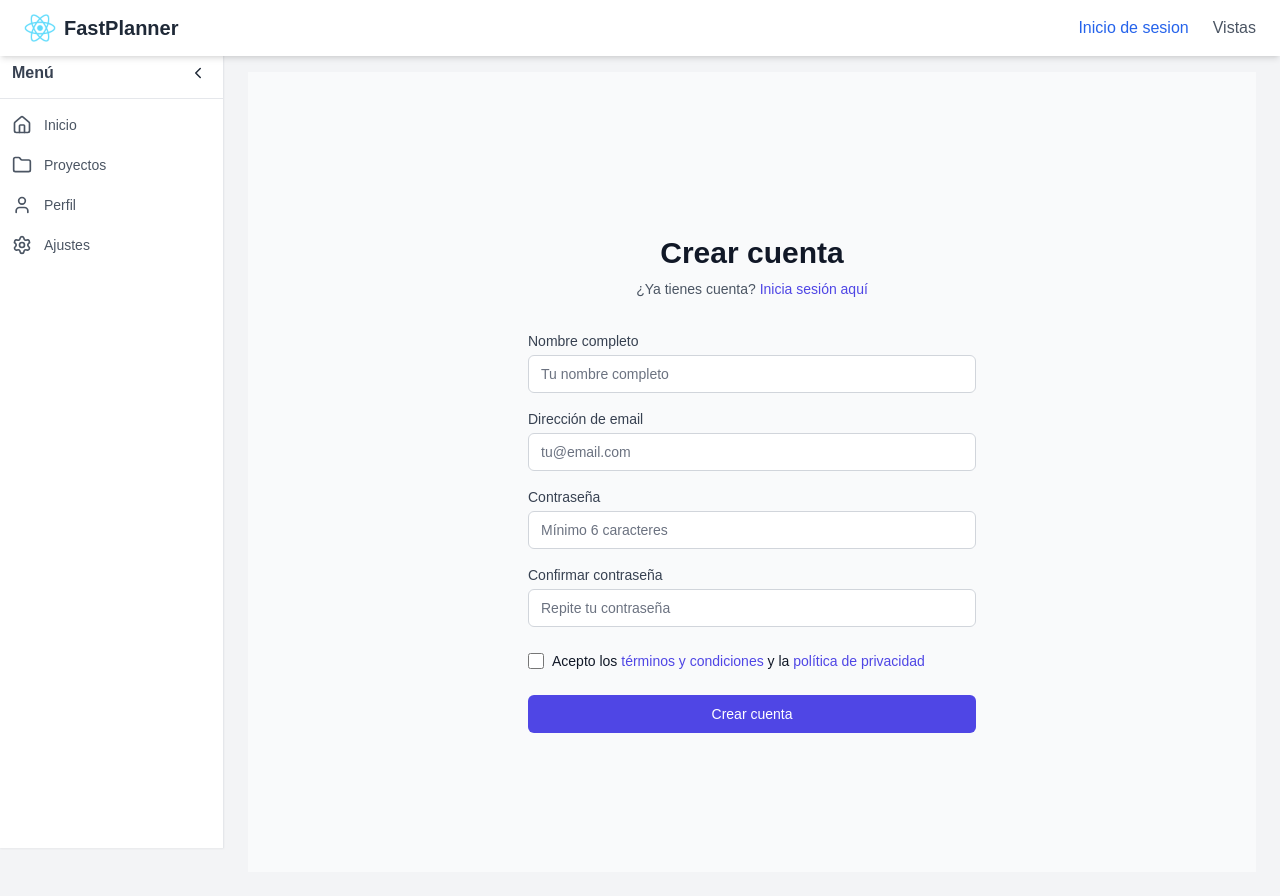
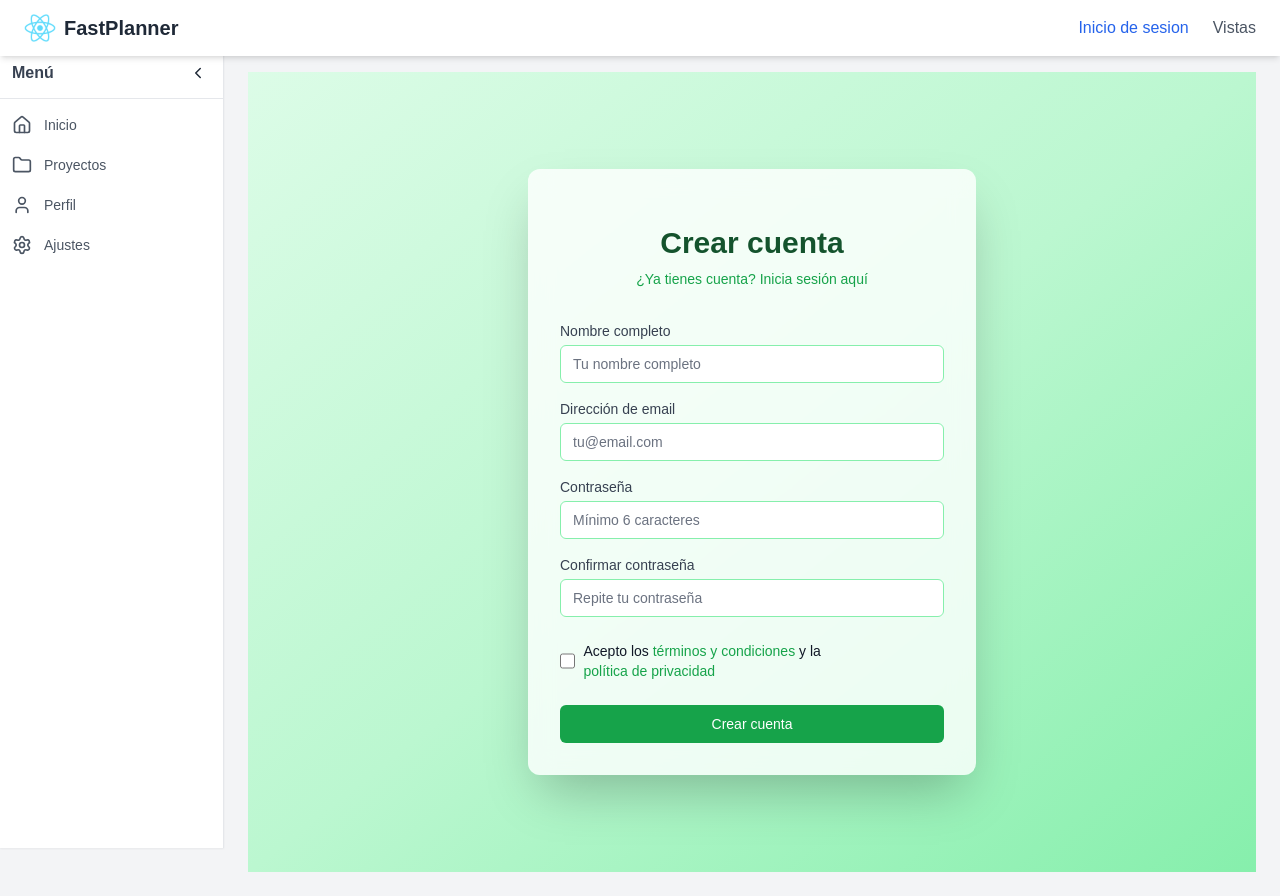
Before and after one commit to JorgeFierroo/FastPlanner, a React (Create React App) app in the folder frontend/: page /auth in a window 1280 px wide. Both pictures are taken after a click on the button "Regístrate aquí". Built offline with nearby package versions, Linux system fonts and the light colour scheme; the HTML template or start-up script is replaced by a standard one.

Commit message:
cambio en la paleta de colores de registro y login

```diff
--- a/frontend/src/pages/Auth.tsx
+++ b/frontend/src/pages/Auth.tsx
@@ -164,17 +164,17 @@ const Auth: React.FC = () => {
   };
 
   return (
-    <div className="min-h-screen flex items-center justify-center bg-gray-50 py-12 px-4 sm:px-6 lg:px-8">
-      <div className="max-w-md w-full space-y-8">
+    <div className="min-h-screen flex items-center justify-center py-12 px-4 sm:px-6 lg:px-8 bg-gradient-to-br from-green-100 via-green-200 to-green-300">
+      <div className="max-w-md w-full space-y-8 bg-white/80 backdrop-blur-md rounded-xl p-8 shadow-2xl">
         <div>
-          <h2 className="mt-6 text-center text-3xl font-extrabold text-gray-900">
+          <h2 className="mt-6 text-center text-3xl font-extrabold text-green-900">
             {isLogin ? 'Iniciar Sesión' : 'Crear cuenta'}
           </h2>
-          <p className="mt-2 text-center text-sm text-gray-600">
+          <p className="mt-2 text-center text-sm text-green-600">
             {isLogin ? '¿No tienes cuenta?' : '¿Ya tienes cuenta?'}{' '}
             <button
               onClick={switchMode}
-              className="font-medium text-indigo-600 hover:text-indigo-500 transition-colors"
+              className="font-medium text-green-600 hover:text-green-800 transition-colors"
             >
               {isLogin ? 'Regístrate aquí' : 'Inicia sesión aquí'}
             </button>
@@ -196,7 +196,7 @@ const Auth: React.FC = () => {
                   autoComplete="email"
                   required
                   className={`appearance-none rounded-none relative block w-full px-3 py-2 border ${
-                    loginErrors.email ? 'border-red-300' : 'border-gray-300'
+                    loginErrors.email ? 'border-red-300' : 'border-green-300'
                   } placeholder-gray-500 text-gray-900 rounded-t-md focus:outline-none focus:ring-indigo-500 focus:border-indigo-500 focus:z-10 sm:text-sm`}
                   placeholder="Dirección de email"
                   value={loginData.email}
@@ -218,7 +218,7 @@ const Auth: React.FC = () => {
                   autoComplete="current-password"
                   required
                   className={`appearance-none rounded-none relative block w-full px-3 py-2 border ${
-                    loginErrors.password ? 'border-red-300' : 'border-gray-300'
+                    loginErrors.password ? 'border-red-300' : 'border-green-300'
                   } placeholder-gray-500 text-gray-900 rounded-b-md focus:outline-none focus:ring-indigo-500 focus:border-indigo-500 focus:z-10 sm:text-sm`}
                   placeholder="Contraseña"
                   value={loginData.password}
@@ -236,7 +236,7 @@ const Auth: React.FC = () => {
                   id="remember-me"
                   name="remember-me"
                   type="checkbox"
-                  className="h-4 w-4 text-indigo-600 focus:ring-indigo-500 border-gray-300 rounded"
+                  className="h-4 w-4 text-green-600 focus:ring-green-500 border-gray-300 rounded"
                 />
                 <label htmlFor="remember-me" className="ml-2 block text-sm text-gray-900">
                   Recordarme
@@ -244,7 +244,7 @@ const Auth: React.FC = () => {
               </div>
 
               <div className="text-sm">
-                <button type="button" className="font-medium text-indigo-600 hover:text-indigo-500 transition-colors">
+                <button type="button" className="font-medium text-green-600 hover:text-green-800 transition-colors">
                   ¿Olvidaste tu contraseña?
                 </button>
               </div>
@@ -254,7 +254,7 @@ const Auth: React.FC = () => {
               <button
                 type="submit"
                 disabled={isLoading}
-                className="group relative w-full flex justify-center py-2 px-4 border border-transparent text-sm font-medium rounded-md text-white bg-indigo-600 hover:bg-indigo-700 focus:outline-none focus:ring-2 focus:ring-offset-2 focus:ring-indigo-500 disabled:opacity-50 disabled:cursor-not-allowed transition-colors"
+                className="group relative w-full flex justify-center py-2 px-4 border border-transparent text-sm font-medium rounded-md text-white bg-green-500 hover:bg-green-600 focus:outline-none focus:ring-2 focus:ring-offset-2 focus:ring-green-400 disabled:opacity-50 disabled:cursor-not-allowed transition-colors"
               >
                 {isLoading ? (
                   <div className="flex items-center">
@@ -285,8 +285,8 @@ const Auth: React.FC = () => {
                   autoComplete="name"
                   required
                   className={`mt-1 appearance-none relative block w-full px-3 py-2 border ${
-                    registerErrors.name ? 'border-red-300' : 'border-gray-300'
-                  } placeholder-gray-500 text-gray-900 rounded-md focus:outline-none focus:ring-indigo-500 focus:border-indigo-500 focus:z-10 sm:text-sm`}
+                    registerErrors.name ? 'border-red-300' : 'border-green-300'
+                  } placeholder-gray-500 text-gray-900 rounded-md focus:outline-none focus:ring-2 focus:ring-green-400 focus:z-10 sm:text-sm`}
                   placeholder="Tu nombre completo"
                   value={registerData.name}
                   onChange={handleRegisterChange}
@@ -307,8 +307,8 @@ const Auth: React.FC = () => {
                   autoComplete="email"
                   required
                   className={`mt-1 appearance-none relative block w-full px-3 py-2 border ${
-                    registerErrors.email ? 'border-red-300' : 'border-gray-300'
-                  } placeholder-gray-500 text-gray-900 rounded-md focus:outline-none focus:ring-indigo-500 focus:border-indigo-500 focus:z-10 sm:text-sm`}
+                    registerErrors.email ? 'border-red-300' : 'border-green-300'
+                  } placeholder-gray-500 text-gray-900 rounded-md focus:outline-none focus:ring-2 focus:ring-green-400 focus:z-10 sm:text-sm`}
                   placeholder="tu@email.com"
                   value={registerData.email}
                   onChange={handleRegisterChange}
@@ -329,8 +329,8 @@ const Auth: React.FC = () => {
                   autoComplete="new-password"
                   required
                   className={`mt-1 appearance-none relative block w-full px-3 py-2 border ${
-                    registerErrors.password ? 'border-red-300' : 'border-gray-300'
-                  } placeholder-gray-500 text-gray-900 rounded-md focus:outline-none focus:ring-indigo-500 focus:border-indigo-500 focus:z-10 sm:text-sm`}
+                    registerErrors.password ? 'border-red-300' : 'border-green-300'
+                  } placeholder-gray-500 text-gray-900 rounded-md focus:outline-none focus:ring-2 focus:ring-green-400 focus:z-10 sm:text-sm`}
                   placeholder="Mínimo 6 caracteres"
                   value={registerData.password}
                   onChange={handleRegisterChange}
@@ -351,8 +351,8 @@ const Auth: React.FC = () => {
                   autoComplete="new-password"
                   required
                   className={`mt-1 appearance-none relative block w-full px-3 py-2 border ${
-                    registerErrors.confirmPassword ? 'border-red-300' : 'border-gray-300'
-                  } placeholder-gray-500 text-gray-900 rounded-md focus:outline-none focus:ring-indigo-500 focus:border-indigo-500 focus:z-10 sm:text-sm`}
+                    registerErrors.confirmPassword ? 'border-red-300' : 'border-green-300'
+                  } placeholder-gray-500 text-gray-900 rounded-md focus:outline-none focus:ring-2 focus:ring-green-400 focus:z-10 sm:text-sm`}
                   placeholder="Repite tu contraseña"
                   value={registerData.confirmPassword}
                   onChange={handleRegisterChange}
@@ -369,15 +369,15 @@ const Auth: React.FC = () => {
                 name="agree-terms"
                 type="checkbox"
                 required
-                className="h-4 w-4 text-indigo-600 focus:ring-indigo-500 border-gray-300 rounded"
+                className="h-4 w-4 text-green-600 focus:ring-green-500 border-gray-300 rounded"
               />
               <label htmlFor="agree-terms" className="ml-2 block text-sm text-gray-900">
                 Acepto los{' '}
-                <button type="button" className="text-indigo-600 hover:text-indigo-500 transition-colors">
+                <button type="button" className="text-green-600 hover:text-green-800 transition-colors">
                   términos y condiciones
                 </button>{' '}
                 y la{' '}
-                <button type="button" className="text-indigo-600 hover:text-indigo-500 transition-colors">
+                <button type="button" className="text-green-600 hover:text-green-800 transition-colors">
                   política de privacidad
                 </button>
               </label>
@@ -387,7 +387,7 @@ const Auth: React.FC = () => {
               <button
                 type="submit"
                 disabled={isLoading}
-                className="group relative w-full flex justify-center py-2 px-4 border border-transparent text-sm font-medium rounded-md text-white bg-indigo-600 hover:bg-indigo-700 focus:outline-none focus:ring-2 focus:ring-offset-2 focus:ring-indigo-500 disabled:opacity-50 disabled:cursor-not-allowed transition-colors"
+                className="group relative w-full flex justify-center py-2 px-4 border border-transparent text-sm font-medium rounded-md text-white bg-green-600 hover:bg-green-700 focus:outline-none focus:ring-2 focus:ring-offset-2 focus:ring-green-400 disabled:opacity-50 disabled:cursor-not-allowed transition-colors"
               >
                 {isLoading ? (
                   <div className="flex items-center">
--- a/package.json
+++ b/package.json
@@ -32,6 +32,9 @@
     "concurrently": "^8.2.2"
   },
   "dependencies": {
+    "@dnd-kit/core": "^6.3.1",
+    "@dnd-kit/sortable": "^10.0.0",
+    "@dnd-kit/utilities": "^3.2.2",
     "lucide-react": "^0.543.0"
   }
 }
```
Also changed, not shown: 1 other file (tests, documents, lock files or other folders).
